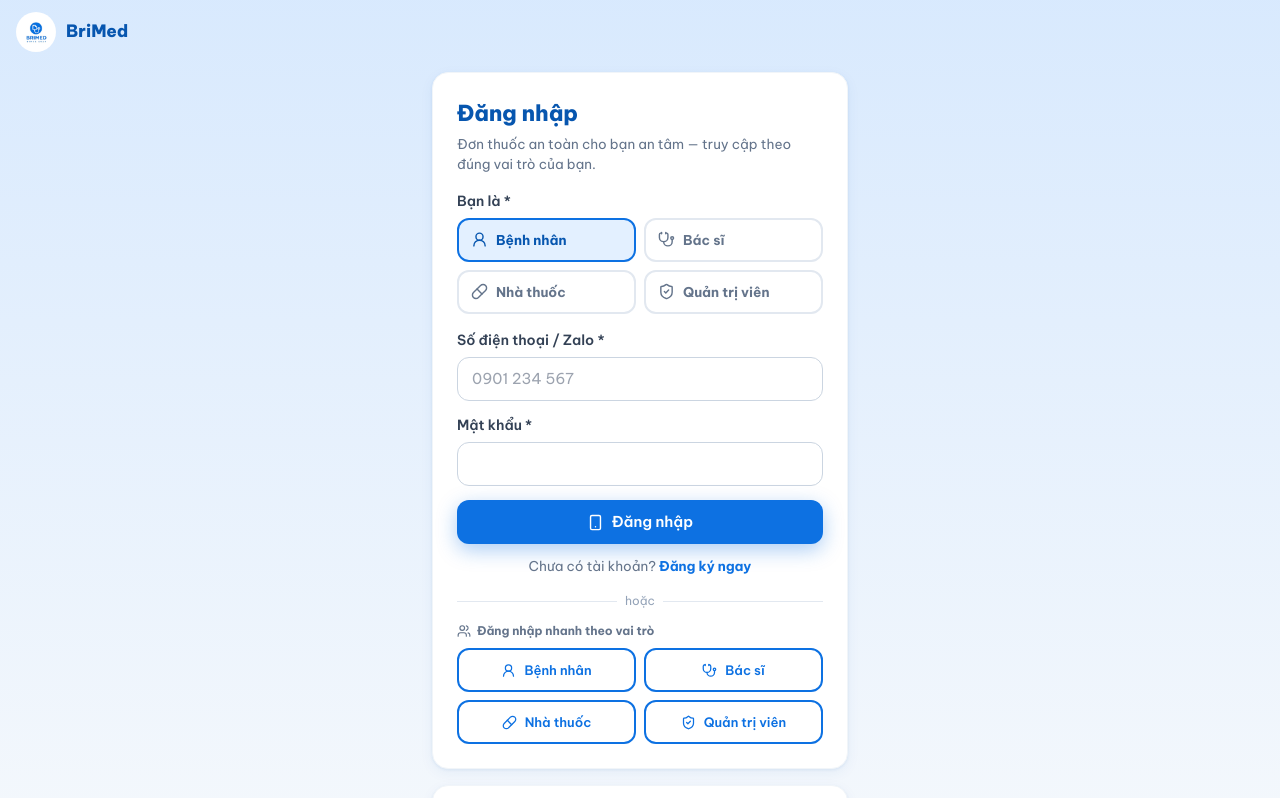
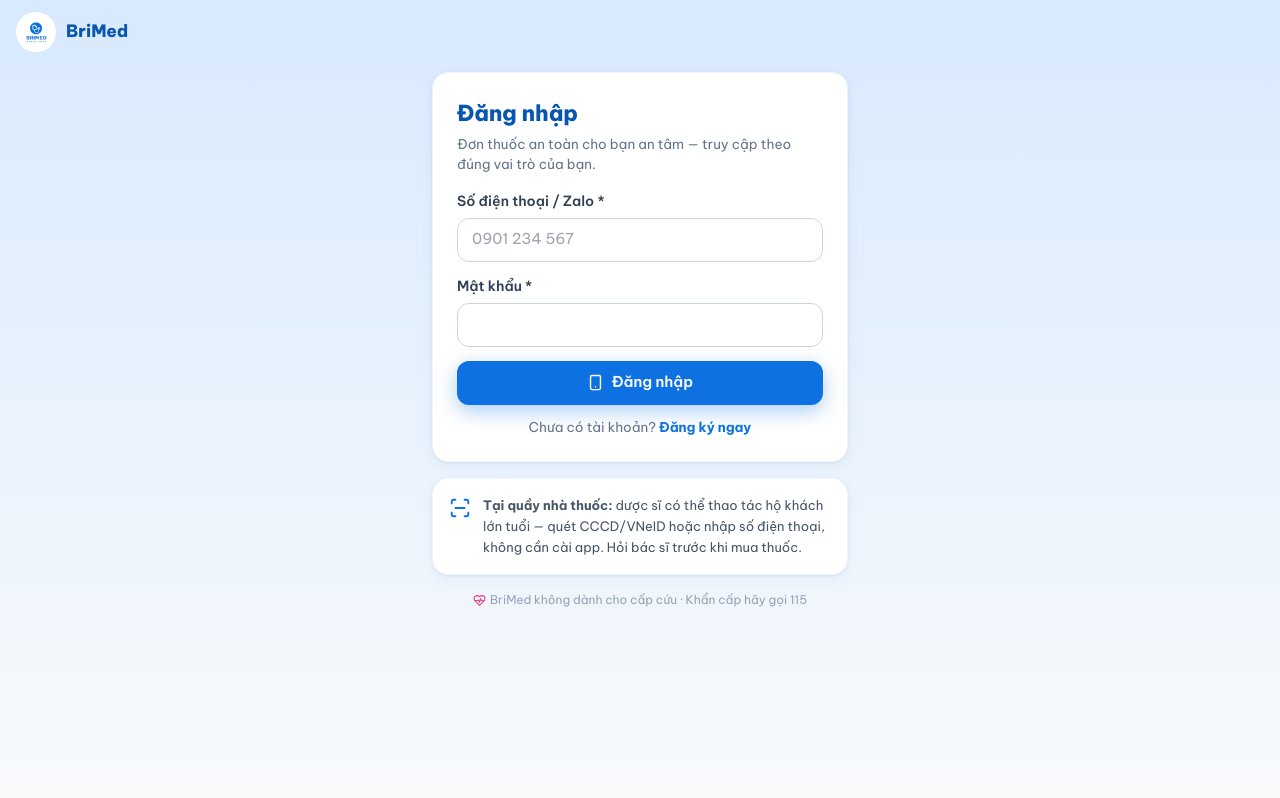
Before and after one commit to hoangai6606/BriMed, a React (Vite) app in the folder web/: page /auth in a window 1280 px wide. Shown: the top 798 px of the page. Built offline with nearby package versions, Linux system fonts and the light colour scheme.

Commit message:
Giai đoạn 4 — bỏ tài khoản demo 'Đăng nhập nhanh theo vai trò', bỏ bộ chọn 'Bạn là'; đăng ký mặc định bệnh nhân, tài khoản bác sĩ/nhà thuốc/admin dùng riêng theo seed

```diff
--- a/web/src/pages/Auth.tsx
+++ b/web/src/pages/Auth.tsx
@@ -6,26 +6,19 @@ import { useAuth, homeByRole } from '../store/auth'
 import { useUi } from '../store/ui'
 import { ROLE_LABELS } from '../data/constants'
 
-const ROLES = [
-  { key: 'patient', label: 'Bệnh nhân', icon: UserRound },
-  { key: 'doctor', label: 'Bác sĩ', icon: Stethoscope },
-  { key: 'pharmacy', label: 'Nhà thuốc', icon: Pill },
-  { key: 'admin', label: 'Quản trị viên', icon: ShieldCheck },
-]
-
 export default function Auth() {
   const [mode, setMode] = useState<'login' | 'register'>('login')
-  const [role, setRole] = useState('patient')
   const [form, setForm] = useState({ full_name: '', phone: '', password: '', cccd: '' })
   const [busy, setBusy] = useState(false)
-  const { login, register, quickLogin } = useAuth()
+  const { login, register } = useAuth()
   const toast = useUi((s) => s.toast)
   const navigate = useNavigate()
   const location = useLocation() as any
   const set = (k: string, v: string) => setForm((f) => ({ ...f, [k]: v }))
 
-  const afterAuth = (r: string) => {
+  const afterAuth = () => {
     toast('Đăng nhập thành công. Chào mừng trở lại BriMed!', 'success')
+    const r = useAuth.getState().user?.role ?? ''
     navigate(location.state?.from || homeByRole[r] || '/')
   }
 
@@ -34,24 +27,12 @@ export default function Auth() {
     setBusy(true)
     try {
       if (mode === 'login') {
-        await login(form.phone, form.password, role)
-        afterAuth(role)
+        await login(form.phone, form.password)
+        afterAuth()
       } else {
-        await register({ ...form, role })
-        afterAuth(role)
+        await register({ ...form, role: 'patient' })
+        afterAuth()
       }
-    } catch (err: any) {
-      toast(err.message, 'error')
-    } finally {
-      setBusy(false)
-    }
-  }
-
-  const demo = async (persona: string) => {
-    setBusy(true)
-    try {
-      await quickLogin(persona)
-      afterAuth(persona)
     } catch (err: any) {
       toast(err.message, 'error')
     } finally {
@@ -77,25 +58,6 @@ export default function Auth() {
           <p className="text-[13.5px] text-slate-500 mt-1">
             Đơn thuốc an toàn cho bạn an tâm — truy cập theo đúng vai trò của bạn.
           </p>
-
-          {/* Chọn vai trò */}
-          <div className="mt-4">
-            <span className="label">Bạn là *</span>
-            <div className="grid grid-cols-2 gap-2">
-              {ROLES.map((r) => (
-                <button
-                  type="button"
-                  key={r.key}
-                  onClick={() => setRole(r.key)}
-                  className={`flex items-center gap-2 rounded-xl border-2 px-3 py-2.5 text-[13.5px] font-bold transition ${
-                    role === r.key ? 'border-primary bg-lightblue/40 text-bluedark' : 'border-slate-200 text-slate-500 hover:border-slate-300'
-                  }`}
-                >
-                  <r.icon size={17} /> {r.label}
-                </button>
-              ))}
-            </div>
-          </div>
 
           <form onSubmit={submit} className="mt-4 space-y-3.5">
             {mode === 'register' && (
@@ -130,23 +92,6 @@ export default function Auth() {
             </button>
           </p>
 
-          <div className="mt-4 flex items-center gap-2 text-[12px] text-slate-400">
-            <hr className="flex-1 border-slate-200" /> hoặc <hr className="flex-1 border-slate-200" />
-          </div>
-
-          {/* Đăng nhập nhanh theo vai trò */}
-          <div className="mt-3">
-            <div className="text-[12px] font-bold text-slate-500 mb-2 flex items-center gap-1.5">
-              <Users size={14} /> Đăng nhập nhanh theo vai trò
-            </div>
-            <div className="grid grid-cols-2 gap-2">
-              {ROLES.map((r) => (
-                <button key={r.key} disabled={busy} onClick={() => demo(r.key)} className="btn-outline !text-[13px] !px-2">
-                  <r.icon size={15} /> {ROLE_LABELS[r.key]}
-                </button>
-              ))}
-            </div>
-          </div>
         </div>
 
         <div className="card p-4 mt-4 bg-lightblue/25 flex gap-3">
```
Also changed, not shown: 1 other file (tests, documents, lock files or other folders).
